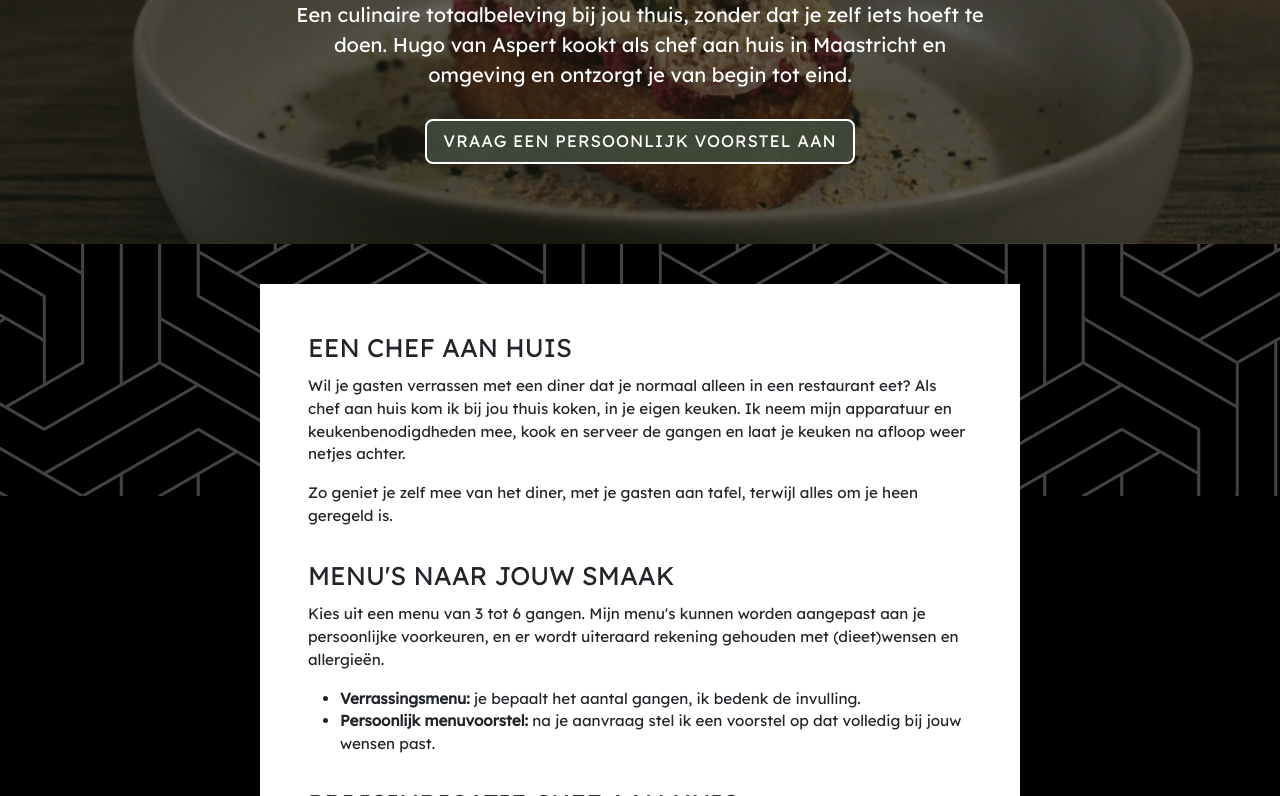
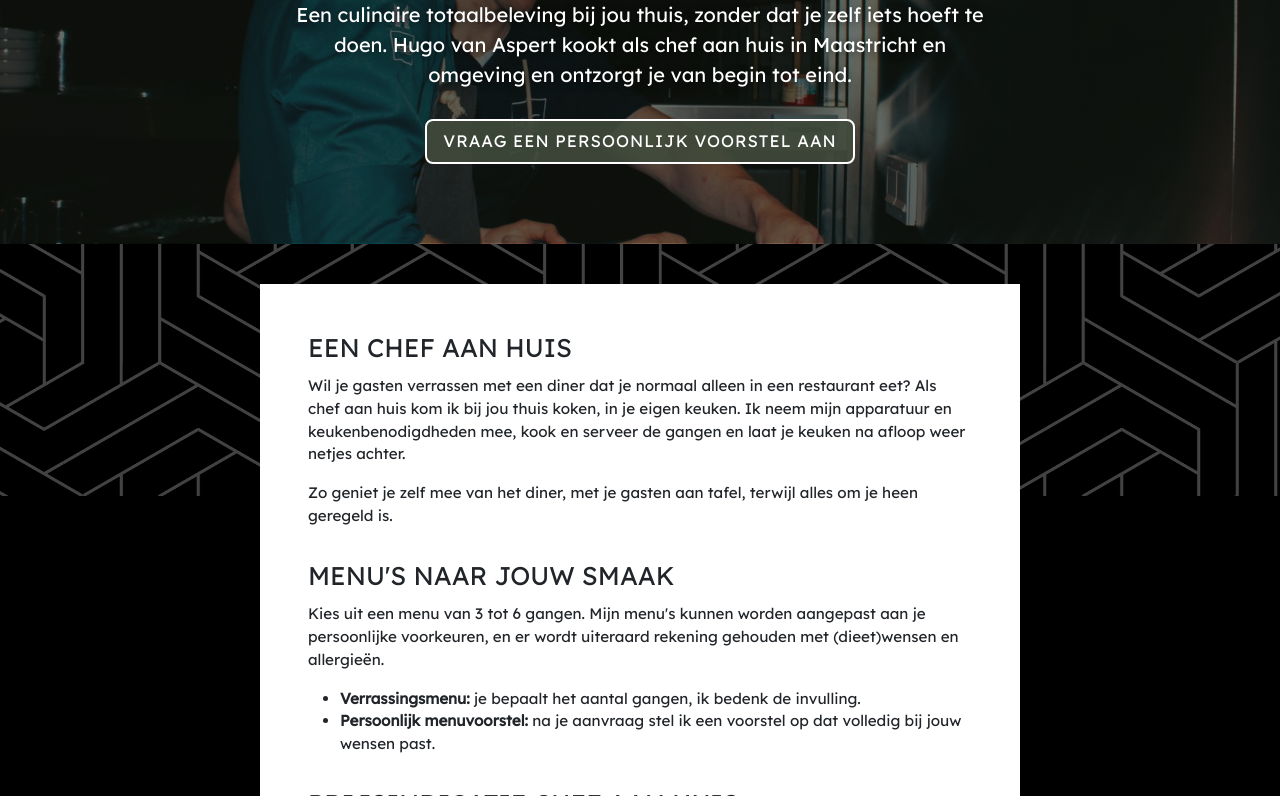
Before and after one commit to MennovdLinde/huug-preview, a plain HTML site: page chef-aan-huis-maastricht.html in a window 1280 px wide. Shown: the part 304-1100 px from the top of the page. Drawn offline with nearby package versions, Linux system fonts and the light colour scheme; files whose address does not match are found by name.

Commit message:
Hero-foto's van de SEO-pagina's vervangen door de nieuwe foto's; betere leesbaarheid

```diff
--- a/chef-aan-huis-maastricht.html
+++ b/chef-aan-huis-maastricht.html
@@ -11,7 +11,7 @@
     <meta property="og:description" content="Chef aan huis in Maastricht en omgeving. Een culinaire totaalbeleving met 3 tot 6 gangen bij jou thuis, volledig ontzorgd door Hugo van Aspert. Vraag een persoonlijk voorstel aan.">
     <meta property="og:type" content="website">
     <meta property="og:url" content="https://www.huugprivatedining.nl/chef-aan-huis-maastricht.html">
-    <meta property="og:image" content="https://www.huugprivatedining.nl/images-small/Home-2.jpg">
+    <meta property="og:image" content="https://www.huugprivatedining.nl/images-small/foto-7456.jpg">
     <link href="https://cdn.jsdelivr.net/npm/bootstrap@5.2.3/dist/css/bootstrap.min.css" rel="stylesheet">
     <link rel="icon" href="favicon.ico" type="image/x-icon">
     <link rel="apple-touch-icon" sizes="180x180" href="apple-touch-icon.png">
@@ -30,7 +30,7 @@
     </header>
 
     <main>
-        <div class="seo-hero" style="background-image: linear-gradient(rgba(20, 25, 18, 0.6), rgba(20, 25, 18, 0.6)), url('images-small/Home-2.jpg');" role="img" aria-label="Chef aan huis Maastricht aan het werk">
+        <div class="seo-hero" style="background-image: linear-gradient(rgba(20, 25, 18, 0.6), rgba(20, 25, 18, 0.6)), url('images-small/foto-7456.jpg');" role="img" aria-label="Chef aan huis Maastricht aan het werk">
             <div class="container text-center text-white">
                 <h1>Chef aan huis in Maastricht</h1>
                 <p>Een culinaire totaalbeleving bij jou thuis, zonder dat je zelf iets hoeft te doen. Hugo van Aspert kookt als chef aan huis in Maastricht en omgeving en ontzorgt je van begin tot eind.</p>
--- a/style.css
+++ b/style.css
@@ -512,3 +512,8 @@ footer {
     background-color: white;
     color: #414B3B;
 }
+
+.seo-hero h1,
+.seo-hero p {
+    text-shadow: 0 1px 8px rgba(0, 0, 0, 0.55);
+}
```
Also changed, not shown: corporate-events-maastricht.html (+2 -2 lines), fine-bites-en-events-maastricht.html (+2 -2 lines), private-dining-limburg.html (+2 -2 lines).
